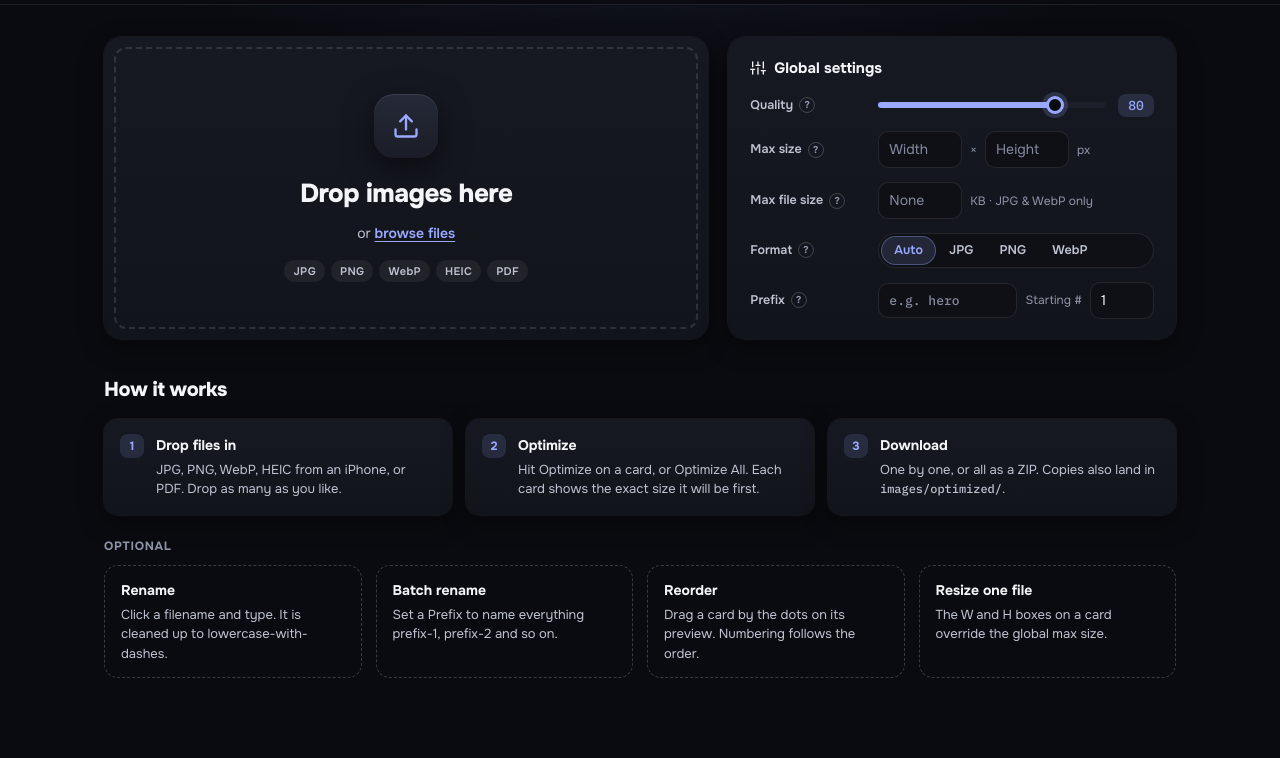
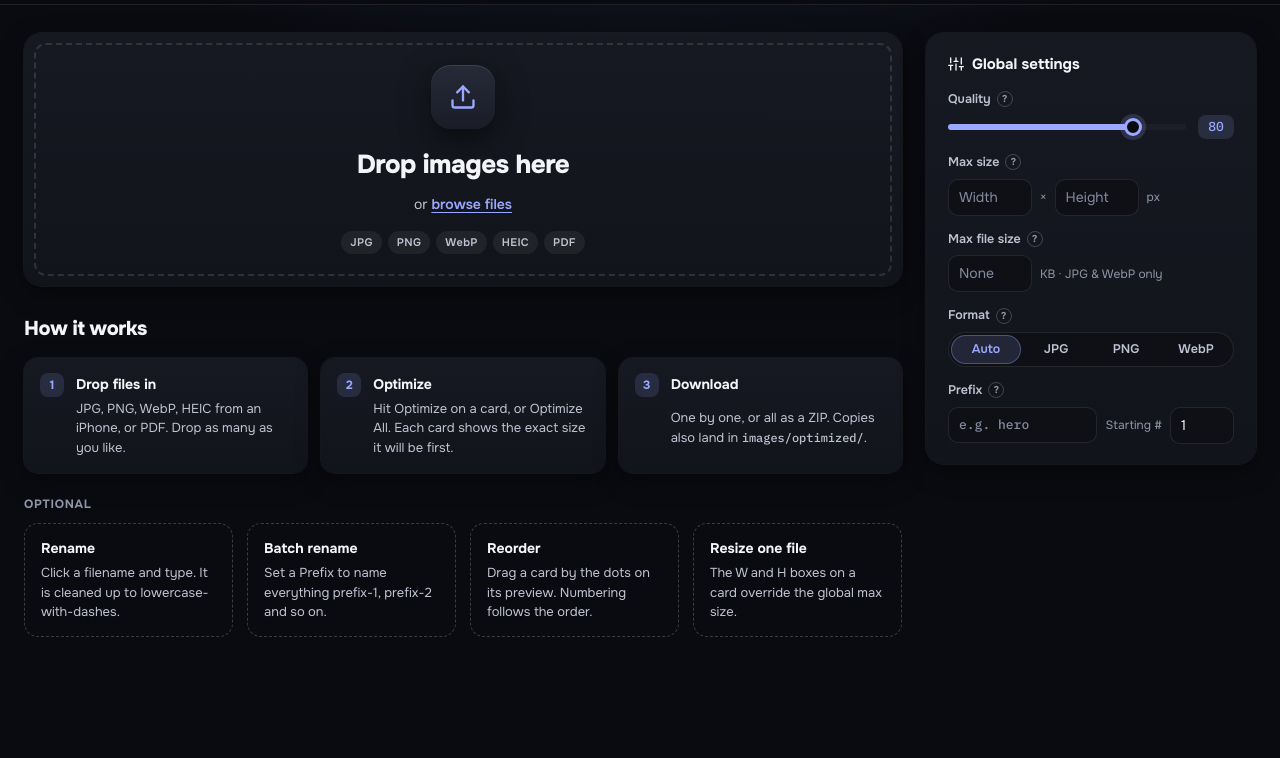
Before and after one commit to dntran26/image-optimizer, a website: page public/index.html in a window 1280 px wide. Shown: the part 57-815 px from the top of the page. Drawn offline with nearby package versions, Linux system fonts and the light colour scheme.

Commit message:
Sticky tools rail: settings and queue actions follow you down the page

```diff
--- a/public/index.html
+++ b/public/index.html
@@ -39,6 +39,7 @@
             <div class="patch-version-tag">v1.8 <span class="patch-tag latest">LATEST</span><span class="patch-date">Oct 6, 2026</span></div>
             <ul class="patch-list">
               <li class="patch-new-item">New dark look, card grid with big previews</li>
+              <li class="patch-new-item">Settings and Optimize All live in a sidebar that follows you down the queue</li>
               <li class="patch-new-item">Exact size preview: shows the real output size before you optimize</li>
               <li class="patch-new-item">Before and after size bar on every finished file</li>
               <li class="patch-new-item">How it works panel and help tooltips on settings</li>
@@ -112,8 +113,8 @@
     </div>
   </header>
 
-  <main>
-    <section class="hero">
+  <main class="layout">
+    <div class="workspace">
       <div id="drop-zone">
         <input type="file" id="file-input" multiple accept=".jpg,.jpeg,.png,.webp,.heic,.heif,.pdf" hidden>
         <div class="drop-icon">
@@ -130,6 +131,29 @@
         </div>
       </div>
 
+
+      <!-- How it works: shown on an empty queue, or via the header button -->
+      <section id="tips">
+        <h2 class="section-title">How it works</h2>
+        <ol class="tips-grid">
+          <li><strong>Drop files in</strong><span>JPG, PNG, WebP, HEIC from an iPhone, or PDF. Drop as many as you like.</span></li>
+          <li><strong>Optimize</strong><span>Hit Optimize on a card, or Optimize All. Each card shows the exact size it will be first.</span></li>
+          <li><strong>Download</strong><span>One by one, or all as a ZIP. Copies also land in <code>images/optimized/</code>.</span></li>
+        </ol>
+        <h3 class="tips-subtitle">Optional</h3>
+        <ul class="extras-grid">
+          <li><strong>Rename</strong><span>Click a filename and type. It is cleaned up to lowercase-with-dashes.</span></li>
+          <li><strong>Batch rename</strong><span>Set a Prefix to name everything prefix-1, prefix-2 and so on.</span></li>
+          <li><strong>Reorder</strong><span>Drag a card by the dots on its preview. Numbering follows the order.</span></li>
+          <li><strong>Resize one file</strong><span>The W and H boxes on a card override the global max size.</span></li>
+        </ul>
+      </section>
+
+      <ul id="image-list"></ul>
+    </div>
+
+    <!-- Tools rail: stays in view while the queue scrolls -->
+    <aside class="rail">
       <!-- Settings panel -->
       <div id="settings-panel">
         <div id="settings-header">
@@ -187,33 +211,14 @@
           </div>
         </div>
       </div>
-    </section>
 
-    <!-- How it works: shown on an empty queue, or via the header button -->
-    <section id="tips">
-      <h2 class="section-title">How it works</h2>
-      <ol class="tips-grid">
-        <li><strong>Drop files in</strong><span>JPG, PNG, WebP, HEIC from an iPhone, or PDF. Drop as many as you like.</span></li>
-        <li><strong>Optimize</strong><span>Hit Optimize on a card, or Optimize All. Each card shows the exact size it will be first.</span></li>
-        <li><strong>Download</strong><span>One by one, or all as a ZIP. Copies also land in <code>images/optimized/</code>.</span></li>
-      </ol>
-      <h3 class="tips-subtitle">Optional</h3>
-      <ul class="extras-grid">
-        <li><strong>Rename</strong><span>Click a filename and type. It is cleaned up to lowercase-with-dashes.</span></li>
-        <li><strong>Batch rename</strong><span>Set a Prefix to name everything prefix-1, prefix-2 and so on.</span></li>
-        <li><strong>Reorder</strong><span>Drag a card by the dots on its preview. Numbering follows the order.</span></li>
-        <li><strong>Resize one file</strong><span>The W and H boxes on a card override the global max size.</span></li>
-      </ul>
-    </section>
-
-    <!-- Toolbar (shown once images are queued) -->
-    <div id="toolbar" class="hidden">
-      <h2 class="section-title queue-title">Queue <small id="queue-count"></small></h2>
-      <button id="btn-optimize-all" class="btn-toolbar-primary">Optimize All</button>
-      <button id="btn-download-zip" class="btn-toolbar-secondary hidden">Download All as ZIP</button>
-    </div>
-
-    <ul id="image-list"></ul>
+      <!-- Toolbar (shown once images are queued) -->
+      <div id="toolbar" class="hidden">
+        <div class="queue-title">Queue <small id="queue-count"></small></div>
+        <button id="btn-optimize-all" class="btn-toolbar-primary">Optimize All</button>
+        <button id="btn-download-zip" class="btn-toolbar-secondary hidden">Download All as ZIP</button>
+      </div>
+    </aside>
   </main>
 
   <script src="https://cdn.jsdelivr.net/npm/canvas-confetti@1/dist/confetti.browser.min.js"></script>
--- a/public/style.css
+++ b/public/style.css
@@ -56,7 +56,7 @@ header {
 }
 
 .header-inner {
-  max-width: 1120px;
+  max-width: 1320px;
   margin: 0 auto;
   padding: 14px 24px;
   display: flex;
@@ -175,13 +175,23 @@ h1 { font-weight: 800; font-size: 18px; letter-spacing: -0.02em; }
 .patch-fix-item::before { content: '~' !important; color: var(--amber) !important; }
 
 /* ── Layout ─────────────────────────────────────────────────────────────────── */
-main { max-width: 1120px; margin: 0 auto; padding: 32px 24px 80px; }
+main { max-width: 1320px; margin: 0 auto; padding: 28px 24px 80px; }
 
-.hero {
+/* Workspace (drop zone, tips, queue) on the left; tools rail on the right */
+.layout {
   display: grid;
-  grid-template-columns: minmax(0, 1.35fr) minmax(0, 1fr);
-  gap: 20px;
-  align-items: stretch;
+  grid-template-columns: minmax(0, 1fr) 330px;
+  gap: 24px;
+  align-items: start;
+}
+
+.workspace { display: grid; gap: 24px; min-width: 0; }
+
+/* The rail follows you down the queue. Sticky only when the window is tall enough
+   to show all of it, so nothing in the rail is ever cut off. */
+.rail { display: grid; gap: 16px; }
+@media (min-height: 720px) {
+  .rail { position: sticky; top: 84px; }
 }
 
 .section-title { font-weight: 800; font-size: 20px; letter-spacing: -0.02em; }
@@ -192,7 +202,7 @@ main { max-width: 1120px; margin: 0 auto; padding: 32px 24px 80px; }
   border-radius: var(--radius);
   background: var(--panel);
   box-shadow: var(--shadow);
-  padding: 40px 28px;
+  padding: 32px 28px;
   display: flex;
   flex-direction: column;
   align-items: center;
@@ -272,12 +282,7 @@ main { max-width: 1120px; margin: 0 auto; padding: 32px 24px 80px; }
 
 .settings-grid { display: grid; gap: 14px; }
 
-.setting-row {
-  display: grid;
-  grid-template-columns: 116px minmax(0, 1fr);
-  align-items: center;
-  gap: 12px;
-}
+.setting-row { position: relative; display: grid; gap: 7px; }
 
 .setting-label {
   display: flex;
@@ -331,6 +336,7 @@ input[type='range']::-moz-range-thumb {
 
 .num-input, .prefix-input, .num-input-sm {
   background: var(--field);
+  min-width: 0;
   border: 1px solid var(--border);
   border-radius: var(--radius-sm);
   padding: 7px 10px;
@@ -338,7 +344,7 @@ input[type='range']::-moz-range-thumb {
   outline: none;
   transition: border-color 0.15s, box-shadow 0.15s;
 }
-.prefix-input { flex: 1; min-width: 120px; font-family: var(--mono); font-size: 13px; }
+.prefix-input { flex: 1; min-width: 110px; font-family: var(--mono); font-size: 13px; }
 .start-num-input { width: 64px; }
 .num-input:focus, .prefix-input:focus, .num-input-sm:focus {
   border-color: var(--accent);
@@ -348,7 +354,7 @@ input[type='range']::-moz-range-thumb {
 .size-sep, .size-unit, .setting-hint, .start-num-label { color: var(--text-muted); font-size: 12px; }
 
 .format-selector {
-  display: inline-flex;
+  display: flex;
   padding: 3px;
   border-radius: 999px;
   background: var(--field);
@@ -356,6 +362,7 @@ input[type='range']::-moz-range-thumb {
 }
 
 .format-btn {
+  flex: 1;
   border: 0;
   background: transparent;
   padding: 5px 13px;
@@ -371,7 +378,6 @@ input[type='range']::-moz-range-thumb {
 
 /* ── Help tooltips ──────────────────────────────────────────────────────────── */
 .tip {
-  position: relative;
   flex: none;
   width: 16px;
   height: 16px;
@@ -389,10 +395,13 @@ input[type='range']::-moz-range-thumb {
 
 .tip::after {
   content: attr(data-tip);
+  /* Anchored to the whole settings row (the nearest positioned ancestor), so it is
+     exactly as wide as the rail and can never stick out past the screen edge.
+     Opens downward so it never slides under the sticky header. */
   position: absolute;
-  left: -10px;
-  bottom: calc(100% + 10px);
-  width: 260px;
+  left: -8px;
+  right: -8px;
+  top: calc(100% + 8px);
   padding: 10px 12px;
   border-radius: 10px;
   background: #242838;
@@ -404,7 +413,7 @@ input[type='range']::-moz-range-thumb {
   text-align: left;
   white-space: normal;
   opacity: 0;
-  transform: translateY(4px);
+  transform: translateY(-4px);
   pointer-events: none;
   transition: opacity 0.15s, transform 0.15s;
   z-index: 40;
@@ -412,7 +421,7 @@ input[type='range']::-moz-range-thumb {
 .tip:hover::after, .tip:focus-visible::after { opacity: 1; transform: none; }
 
 /* ── How it works ───────────────────────────────────────────────────────────── */
-#tips { margin-top: 36px; }
+#tips { margin-top: 4px; }
 
 .tips-grid {
   list-style: none;
@@ -480,12 +489,20 @@ input[type='range']::-moz-range-thumb {
 }
 
 /* ── Toolbar ────────────────────────────────────────────────────────────────── */
-#toolbar { display: flex; align-items: center; gap: 10px; margin: 36px 0 16px; }
+#toolbar {
+  display: grid;
+  gap: 10px;
+  padding: 18px 22px;
+  border-radius: var(--radius);
+  background: var(--panel);
+  box-shadow: var(--shadow);
+}
 
-.queue-title { margin-right: auto; }
-.queue-title small { margin-left: 8px; font-size: 13px; font-weight: 500; letter-spacing: 0; color: var(--text-muted); }
+.queue-title { font-weight: 700; font-size: 15px; }
+.queue-title small { margin-left: 6px; font-size: 13px; font-weight: 500; color: var(--text-muted); }
 
 .btn-toolbar-primary, .btn-toolbar-secondary {
+  width: 100%;
   border: 0;
   border-radius: 999px;
   padding: 10px 20px;
@@ -714,8 +731,19 @@ input[type='range']::-moz-range-thumb {
 .hidden { display: none !important; }
 
 /* ── Responsive ─────────────────────────────────────────────────────────────── */
+@media (max-width: 1080px) {
+  #image-list { grid-template-columns: repeat(2, minmax(0, 1fr)); }
+}
+
+/* Narrow screens: rail drops above the queue and stops following */
+@media (max-width: 860px) {
+  .layout { grid-template-columns: 1fr; }
+  .rail { position: static; order: -1; }
+  .workspace { display: contents; }
+  #drop-zone { order: -2; }
+}
+
 @media (max-width: 900px) {
-  .hero { grid-template-columns: 1fr; }
   #image-list, .tips-grid, .extras-grid { grid-template-columns: repeat(2, minmax(0, 1fr)); }
 }
 
@@ -725,8 +753,5 @@ input[type='range']::-moz-range-thumb {
   main { padding: 20px 16px 60px; }
   #image-list, .tips-grid, .extras-grid { grid-template-columns: 1fr; }
   .setting-row { grid-template-columns: 1fr; gap: 6px; }
-  #toolbar { flex-wrap: wrap; }
-  .queue-title { width: 100%; }
   .drop-primary { font-size: 22px; }
-  .tip::after { width: min(260px, calc(100vw - 48px)); }
 }
```
